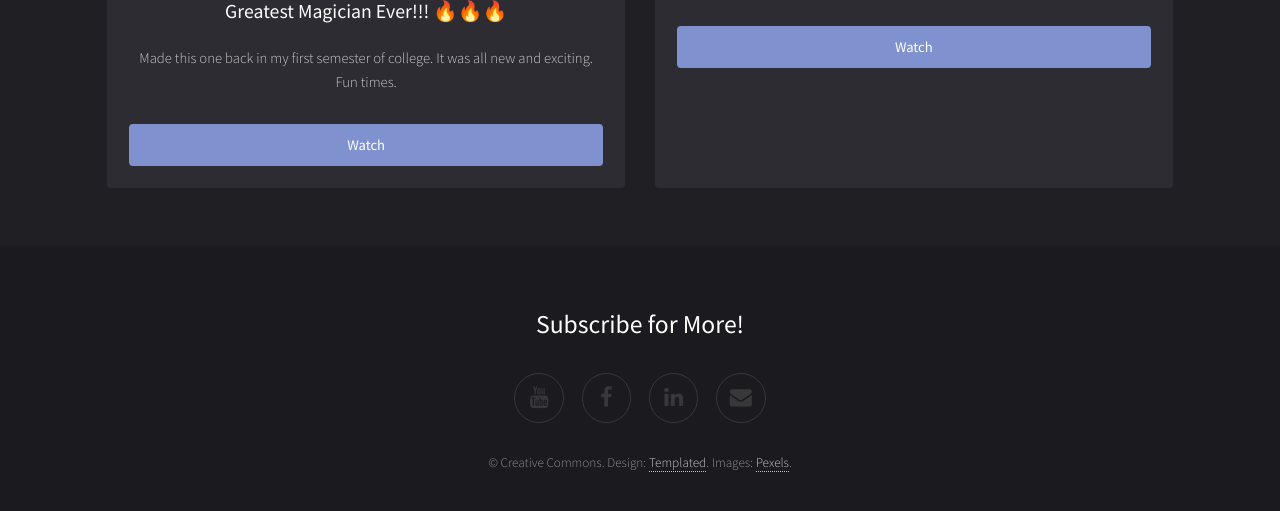
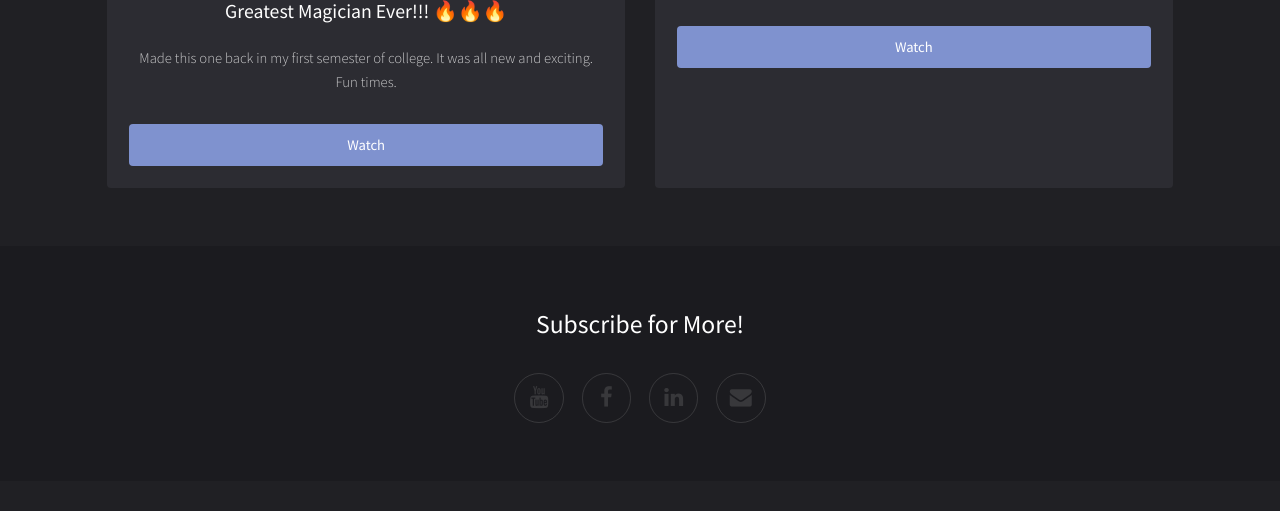
Before and after one commit to hailBinary/hailbinary.github.io, a plain HTML site: page index.html in a window 1280 px wide. Shown: the part 2295-2806 px from the top of the page. After the commit the page ends 2776 px from the top, so only its background shows below. Drawn offline with Linux system fonts and the light colour scheme.

Commit message:
Update index.html

```diff
--- a/index.html
+++ b/index.html
@@ -104,7 +104,6 @@
 							<li><a href="https://www.linkedin.com/in/whiteorange" class="icon fa-linkedin"><span class="label">Instagram</span></a></li>
 							<li><a href="mailto:pranil.dhakal31@gmail.com" class="icon fa-envelope"><span class="label">Email</span></a></li>
 						</ul>
-						<p class="copyright">&copy; Creative Commons. Design: <a href="https://templated.co">Templated</a>. Images: <a href="https://pexels.com/">Pexels</a>.</p>
 					</div>
 				</footer>
 
```
